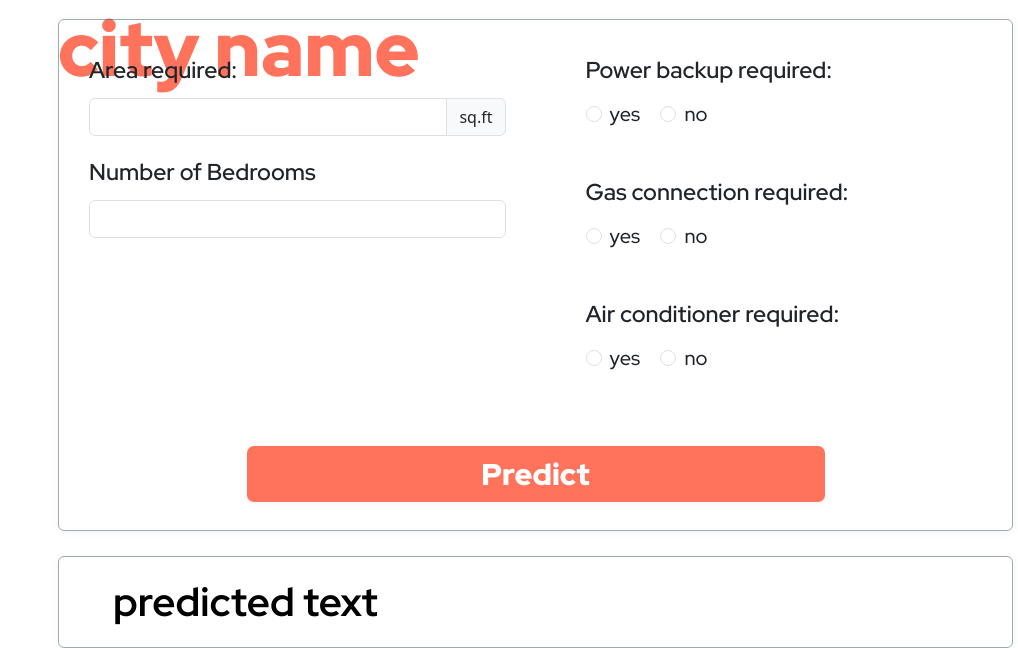
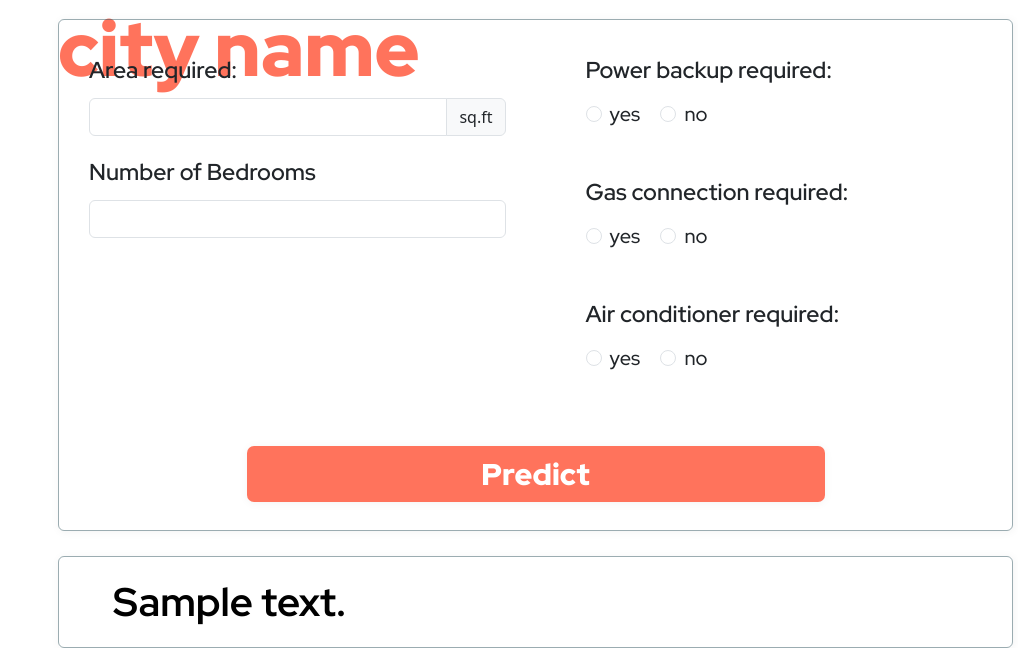
Before and after one commit to keshav0114/House-Price-Prediction, a Flask app: template templates/cities.html in a window 1280 px wide. Shown: the part 152-800 px from the top of the page, without its empty margins (262-1280 px from the left). Run offline with Flask 3, Linux system fonts and the light colour scheme; the template is opened without the code that fills it: most values are stand-ins (such as "Sample title", 1, 10 or a date in 2020); parts of the project's set-up code (start-up, migrations or seed data) failed here and were passed over.

Commit message:
Final Frontend Changes
In index.html and cities.html

```diff
--- a/templates/cities.html
+++ b/templates/cities.html
@@ -152,7 +152,7 @@
         </div>
       </form>
       <div class="prediction-text-container">
-        <span class="prediction-text">predicted text</span>
+        <div class="prediction-text">{{ prediction_text}}</div>
       </div>
     </div>
     <!-- <div class="container text-center">
--- a/templates/index.html
+++ b/templates/index.html
@@ -42,7 +42,7 @@
             <option value="chennai">Chennai</option>
             <option value="mumbai">Mumbai</option>
           </select>
-          <button type="submit">Proceed</button>
+          <button type="submit" class="prediction-btn" style="margin-top: 10px;">Proceed</button>
         </form>
       </div>
       <div class="img-container">
@@ -54,7 +54,7 @@
       integrity="sha384-ENjdO4Dr2bkBIFxQpeoTz1HIcje39Wm4jDKdf19U8gI4ddQ3GYNS7NTKfAdVQSZe"
       crossorigin="anonymous"
     ></script>
-    <div class="heading">{{ prediction_text}}</div>
+
   </body>
   <script>
     // Get the form element
```
